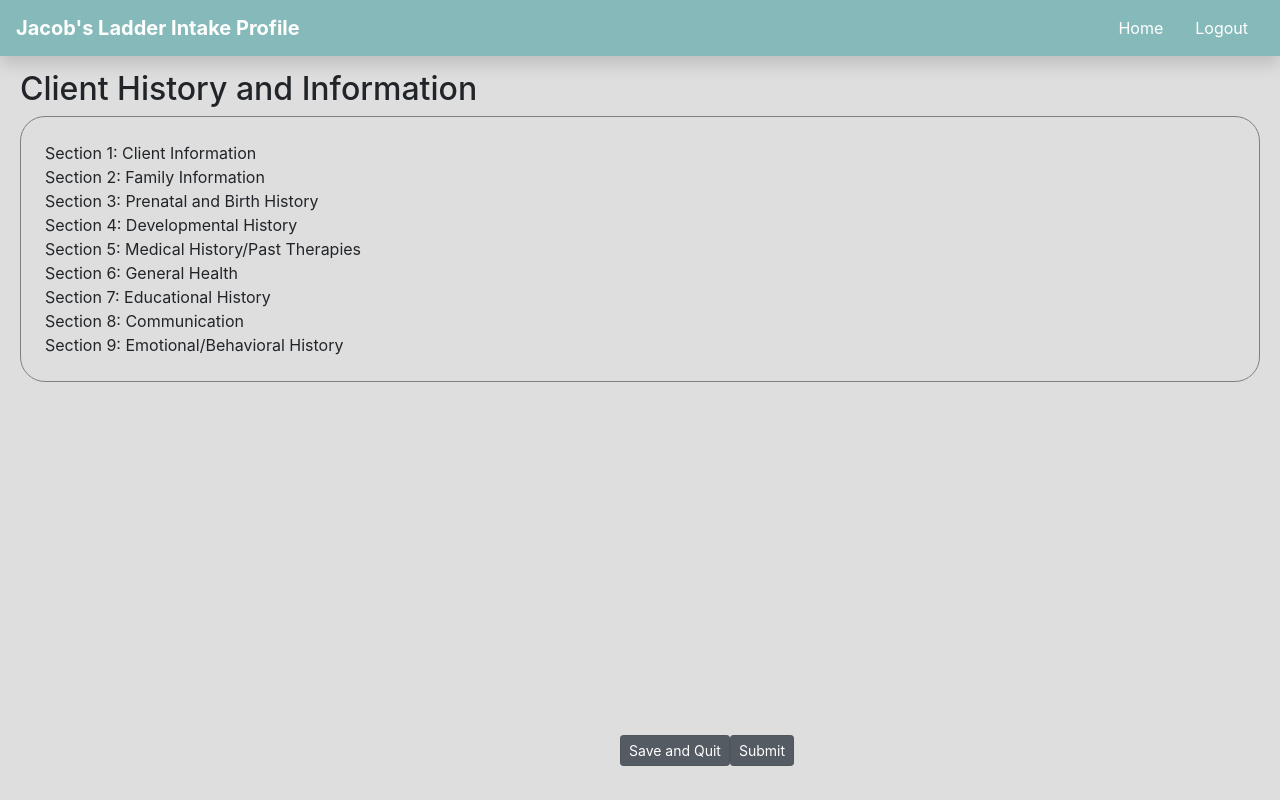
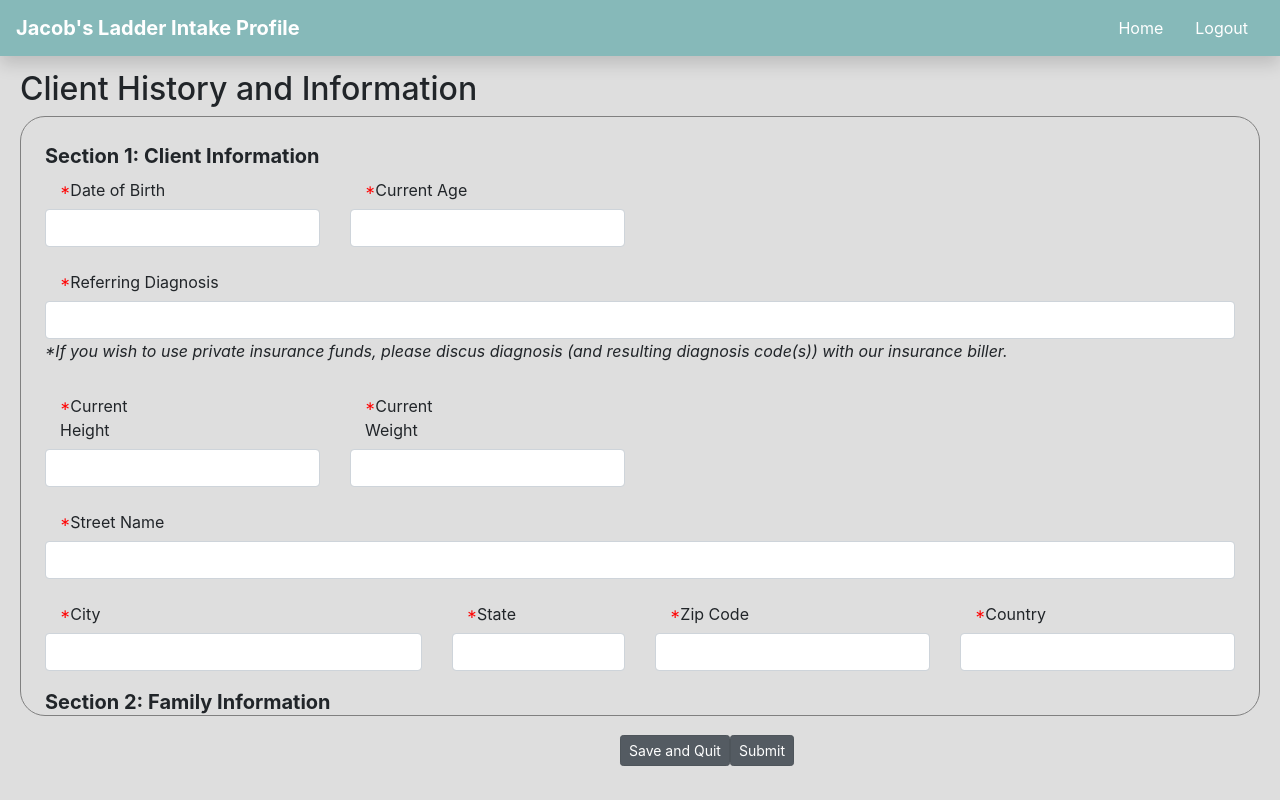
Before and after one commit to JacobsLadderIntake/FrontEndReact, a React (Create React App) app: page /chai in a window 1280 px wide. Built offline with nearby package versions, Linux system fonts and the light colour scheme.

Commit message:
create section 1 of client history and info form, and create scrolling within the form to have the buttons at the bottom

```diff
--- a/src/Forms/ClientHistoryAndInformation.js
+++ b/src/Forms/ClientHistoryAndInformation.js
@@ -2,7 +2,14 @@ import React, { Component } from 'react';
 import Header from '../Header/Header';
 import './formFormatting.css';
 import {
-    ButtonToolbar, Button
+    Col,
+    Button,
+    ButtonToolbar,
+    FormGroup,
+    FormFeedback,
+    Input,
+    Label,
+    Row
 } from "reactstrap";
 
 class ClientHistoryAndInformation extends Component{
@@ -39,30 +46,47 @@ class ClientHistoryAndInformation extends Component{
         let formIsValid = true;
 
         if (this.state.submitButtonPressed) {
-            // if (!fields["studentFirstName"]) {
-            //     formIsValid = false;
-            //     errors["studentFirstName"] = "Cannot be empty";
-            // }
-            // if (!fields["studentLastName"]) {
-            //     formIsValid = false;
-            //     errors["studentLastName"] = "Cannot be empty";
-            // }
-            // if (!fields["parentFirstName"]) {
-            //     formIsValid = false;
-            //     errors["parentFirstName"] = "Cannot be empty";
-            // }
-            // if (!fields["parentLastName"]) {
-            //     formIsValid = false;
-            //     errors["parentLastName"] = "Cannot be empty";
-            // }
-            // if (!fields["parentSignature"]) {
-            //     formIsValid = false;
-            //     errors["parentSignature"] = "Cannot be empty";
-            // }
-            // if (!fields["date"]) {
-            //     formIsValid = false;
-            //     errors["date"] = "Cannot be empty";
-            // }
+            if (!fields["dob"]) {
+                formIsValid = false;
+                errors["dob"] = "Cannot be empty";
+            }
+            if (!fields["age"]) {
+                formIsValid = false;
+                errors["age"] = "Cannot be empty";
+            }
+            if (!fields["diagnosis"]) {
+                formIsValid = false;
+                errors["diagnosis"] = "Cannot be empty";
+            }
+            if (!fields["height"]) {
+                formIsValid = false;
+                errors["height"] = "Cannot be empty";
+            }
+            if (!fields["weight"]) {
+                formIsValid = false;
+                errors["weight"] = "Cannot be empty";
+            }
+            if (!fields["street"]) {
+                formIsValid = false;
+                errors["street"] = "Cannot be empty";
+            }
+            if (!fields["city"]) {
+                formIsValid = false;
+                errors["city"] = "Cannot be empty";
+            }
+            if (!fields["state"]) {
+                formIsValid = false;
+                errors["state"] = "Cannot be empty";
+            }
+            if (!fields["zip"]) {
+                formIsValid = false;
+                errors["zip"] = "Cannot be empty";
+            }
+            if (!fields["country"]) {
+                formIsValid = false;
+                errors["country"] = "Cannot be empty";
+            }
+
         }
 
         this.setState({errors: errors});
@@ -89,7 +113,171 @@ class ClientHistoryAndInformation extends Component{
     renderSection1() {
         return(
             <fieldset>
-                <div>Section 1: Client Information</div>
+                <div className={"section"}>Section 1: Client Information</div>
+                <Row>
+                    <Col sm={3}>
+                        <FormGroup>
+                            <Label className="control-label required" sm={6}>Date of Birth</Label>
+                            <Input
+                                type="text"
+                                ref="dob"
+                                value={this.state.fields["dob"] || ""}
+                                onChange={this.handleChange.bind(this, "dob")}
+                                className="error"
+                                invalid={this.state.errors["dob"] != null}/>
+                            <FormFeedback
+                                invalid={this.state.errors["dob"] }>{this.state.errors["dob"]}
+                            </FormFeedback>
+                        </FormGroup>
+                    </Col>
+                    <Col sm={3}>
+                        <FormGroup>
+                            <Label className="control-label required" sm={6}>Current Age</Label>
+                            <Input
+                                type="text"
+                                ref="age"
+                                value={this.state.fields["age"] || ""}
+                                onChange={this.handleChange.bind(this, "age")}
+                                className="error"
+                                invalid={this.state.errors["age"] != null}/>
+                            <FormFeedback
+                                invalid={this.state.errors["age"] }>{this.state.errors["age"]}
+                            </FormFeedback>
+                        </FormGroup>
+                    </Col>
+                </Row>
+                <Row>
+                    <Col>
+                        <FormGroup>
+                            <Label className="control-label required" sm={6}>Referring Diagnosis</Label>
+                            <Input
+                                type="text"
+                                ref="diagnosis"
+                                value={this.state.fields["diagnosis"] || ""}
+                                onChange={this.handleChange.bind(this, "diagnosis")}
+                                className="error"
+                                invalid={this.state.errors["diagnosis"] != null}/>
+                            <FormFeedback
+                                invalid={this.state.errors["diagnosis"] }>{this.state.errors["diagnosis"]}
+                            </FormFeedback>
+                            <Label className={"additional-note"}>
+                                *If you wish to use private insurance funds, please discus diagnosis (and resulting diagnosis code(s)) with our insurance biller.
+                            </Label>
+                        </FormGroup>
+                    </Col>
+                </Row>
+                <Row>
+                    <Col sm={3}>
+                        <FormGroup>
+                            <Label className="control-label required" sm={6}>Current Height</Label>
+                            <Input
+                                type="text"
+                                ref="height"
+                                value={this.state.fields["height"] || ""}
+                                onChange={this.handleChange.bind(this, "height")}
+                                className="error"
+                                invalid={this.state.errors["height"] != null}/>
+                            <FormFeedback
+                                invalid={this.state.errors["height"] }>{this.state.errors["height"]}
+                            </FormFeedback>
+                        </FormGroup>
+                    </Col>
+                    <Col sm={3}>
+                        <FormGroup>
+                            <Label className="control-label required" sm={6}>Current Weight</Label>
+                            <Input
+                                type="text"
+                                ref="weight"
+                                value={this.state.fields["weight"] || ""}
+                                onChange={this.handleChange.bind(this, "weight")}
+                                className="error"
+                                invalid={this.state.errors["weight"] != null}/>
+                            <FormFeedback
+                                invalid={this.state.errors["weight"] }>{this.state.errors["weight"]}
+                            </FormFeedback>
+                        </FormGroup>
+                    </Col>
+                </Row>
+                <Row>
+                    <Col>
+                        <FormGroup>
+                            <Label className="control-label required" sm={6}>Street Name</Label>
+                            <Input
+                                type="text"
+                                ref="street"
+                                value={this.state.fields["street"] || ""}
+                                onChange={this.handleChange.bind(this, "street")}
+                                className="error"
+                                invalid={this.state.errors["street"] != null}/>
+                            <FormFeedback
+                                invalid={this.state.errors["street"] }>{this.state.errors["street"]}
+                            </FormFeedback>
+                        </FormGroup>
+                    </Col>
+                </Row>
+                <Row>
+                    <Col sm={4}>
+                        <FormGroup>
+                            <Label className="control-label required" sm={6}>City</Label>
+                            <Input
+                                type="text"
+                                ref="city"
+                                value={this.state.fields["city"] || ""}
+                                onChange={this.handleChange.bind(this, "city")}
+                                className="error"
+                                invalid={this.state.errors["city"] != null}/>
+                            <FormFeedback
+                                invalid={this.state.errors["city"] }>{this.state.errors["city"]}
+                            </FormFeedback>
+                        </FormGroup>
+                    </Col>
+                    <Col sm={2}>
+                        <FormGroup>
+                            <Label className="control-label required" sm={6}>State</Label>
+                            <Input
+                                type="text"
+                                ref="state"
+                                value={this.state.fields["state"] || ""}
+                                onChange={this.handleChange.bind(this, "state")}
+                                className="error"
+                                invalid={this.state.errors["state"] != null}/>
+                            <FormFeedback
+                                invalid={this.state.errors["state"] }>{this.state.errors["state"]}
+                            </FormFeedback>
+                        </FormGroup>
+                    </Col>
+                    <Col sm={3}>
+                        <FormGroup>
+                            <Label className="control-label required" sm={6}>Zip Code</Label>
+                            <Input
+                                type="text"
+                                ref="zip"
+                                value={this.state.fields["zip"] || ""}
+                                onChange={this.handleChange.bind(this, "zip")}
+                                className="error"
+                                invalid={this.state.errors["zip"] != null}/>
+                            <FormFeedback
+                                invalid={this.state.errors["zip"] }>{this.state.errors["zip"]}
+                            </FormFeedback>
+                        </FormGroup>
+                    </Col>
+                    <Col sm={3}>
+                        <FormGroup>
+                            <Label className="control-label required" sm={6}>Country</Label>
+                            <Input
+                                type="text"
+                                ref="country"
+                                value={this.state.fields["country"] || ""}
+                                onChange={this.handleChange.bind(this, "country")}
+                                className="error"
+                                invalid={this.state.errors["country"] != null}/>
+                            <FormFeedback
+                                invalid={this.state.errors["country"] }>{this.state.errors["country"]}
+                            </FormFeedback>
+                        </FormGroup>
+                    </Col>
+                </Row>
+
 
             </fieldset>
 
@@ -100,7 +288,7 @@ class ClientHistoryAndInformation extends Component{
     renderSection2() {
         return(
             <fieldset>
-                <div>Section 2: Family Information</div>
+                <div className={"section"}>Section 2: Family Information</div>
             </fieldset>
 
         );
@@ -109,7 +297,7 @@ class ClientHistoryAndInformation extends Component{
     renderSection3() {
         return(
             <fieldset>
-                <div>Section 3: Prenatal and Birth History</div>
+                <div className={"section"}>Section 3: Prenatal and Birth History</div>
             </fieldset>
 
         );
@@ -118,7 +306,7 @@ class ClientHistoryAndInformation extends Component{
     renderSection4() {
         return(
             <fieldset>
-                <div>Section 4: Developmental History</div>
+                <div className={"section"}>Section 4: Developmental History</div>
             </fieldset>
 
         );
@@ -127,7 +315,7 @@ class ClientHistoryAndInformation extends Component{
     renderSection5() {
         return(
             <fieldset>
-                <div>Section 5: Medical History/Past Therapies</div>
+                <div className={"section"}>Section 5: Medical History/Past Therapies</div>
             </fieldset>
         );
     }
@@ -135,7 +323,7 @@ class ClientHistoryAndInformation extends Component{
     renderSection6() {
         return(
             <fieldset>
-                <div>Section 6: General Health</div>
+                <div className={"section"}>Section 6: General Health</div>
             </fieldset>
 
         );
@@ -144,7 +332,7 @@ class ClientHistoryAndInformation extends Component{
     renderSection7() {
         return(
             <fieldset>
-                <div>Section 7: Educational History</div>
+                <div className={"section"}>Section 7: Educational History</div>
             </fieldset>
 
         );
@@ -153,7 +341,7 @@ class ClientHistoryAndInformation extends Component{
     renderSection8() {
         return(
             <fieldset>
-                <div>Section 8: Communication</div>
+                <div className={"section"}>Section 8: Communication</div>
             </fieldset>
 
         );
@@ -162,7 +350,7 @@ class ClientHistoryAndInformation extends Component{
     renderSection9() {
         return(
             <fieldset>
-                <div>Section 9: Emotional/Behavioral History</div>
+                <div className={"section"}>Section 9: Emotional/Behavioral History</div>
             </fieldset>
 
         );
@@ -179,7 +367,7 @@ class ClientHistoryAndInformation extends Component{
                         </a>
                     </div>
                 </div>
-                <div className={"frame p-4"}>
+                <div className={"frame p-4"} data-spy="scroll">
                     <div> {this.renderSection1()} </div>
                     <div> {this.renderSection2()} </div>
                     <div> {this.renderSection3()} </div>
@@ -189,17 +377,19 @@ class ClientHistoryAndInformation extends Component{
                     <div> {this.renderSection7()} </div>
                     <div> {this.renderSection8()} </div>
                     <div> {this.renderSection9()} </div>
+
                 </div>
                 <div className="formFooter">
-                    <ButtonToolbar className="">
+                    {/*<ButtonToolbar className="">*/}
                     <Button variant="outline-secondary" size="sm" onClick={this.handleSaveAndQuit.bind(this)} active>
                         Save and Quit
                     </Button>
                     <Button variant="secondary" size="sm" onClick={this.handleSubmit.bind(this)} active>
                         Submit
                     </Button>
-                    </ButtonToolbar>
+                    {/*</ButtonToolbar>*/}
                 </div>
+
             </div>
         );
     };
--- a/src/Forms/formFormatting.css
+++ b/src/Forms/formFormatting.css
@@ -40,4 +40,15 @@
 .frame {
     border: solid gray 1px ;
     border-radius: 25px;
+    height: 75vh;
+    overflow-y: scroll;
 }
+
+.section {
+    font-weight: bold;
+    font-size: 20px;
+}
+
+.additional-note {
+    font-style: italic;
+}
```
Lines whose indentation alone changed are shown as unchanged.
